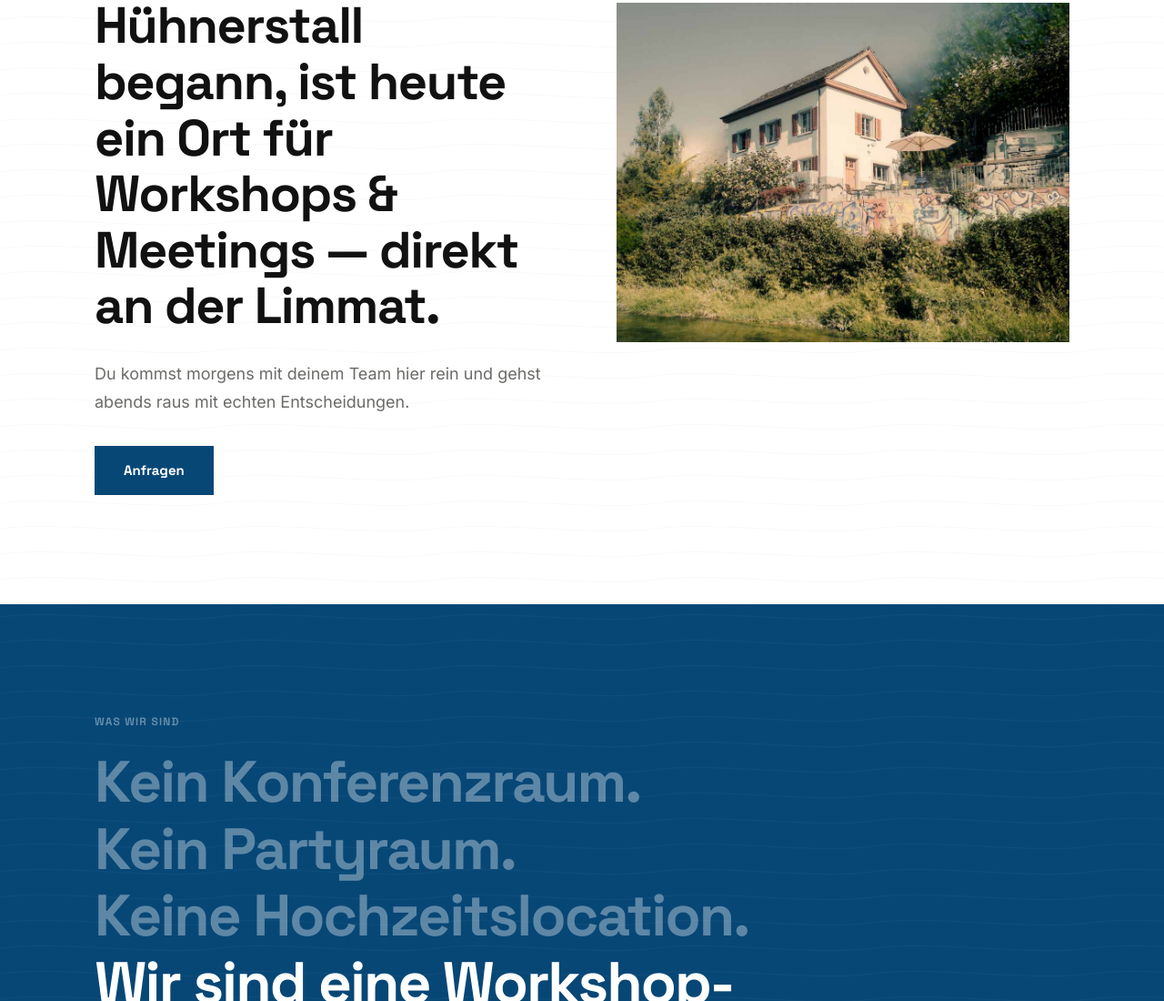
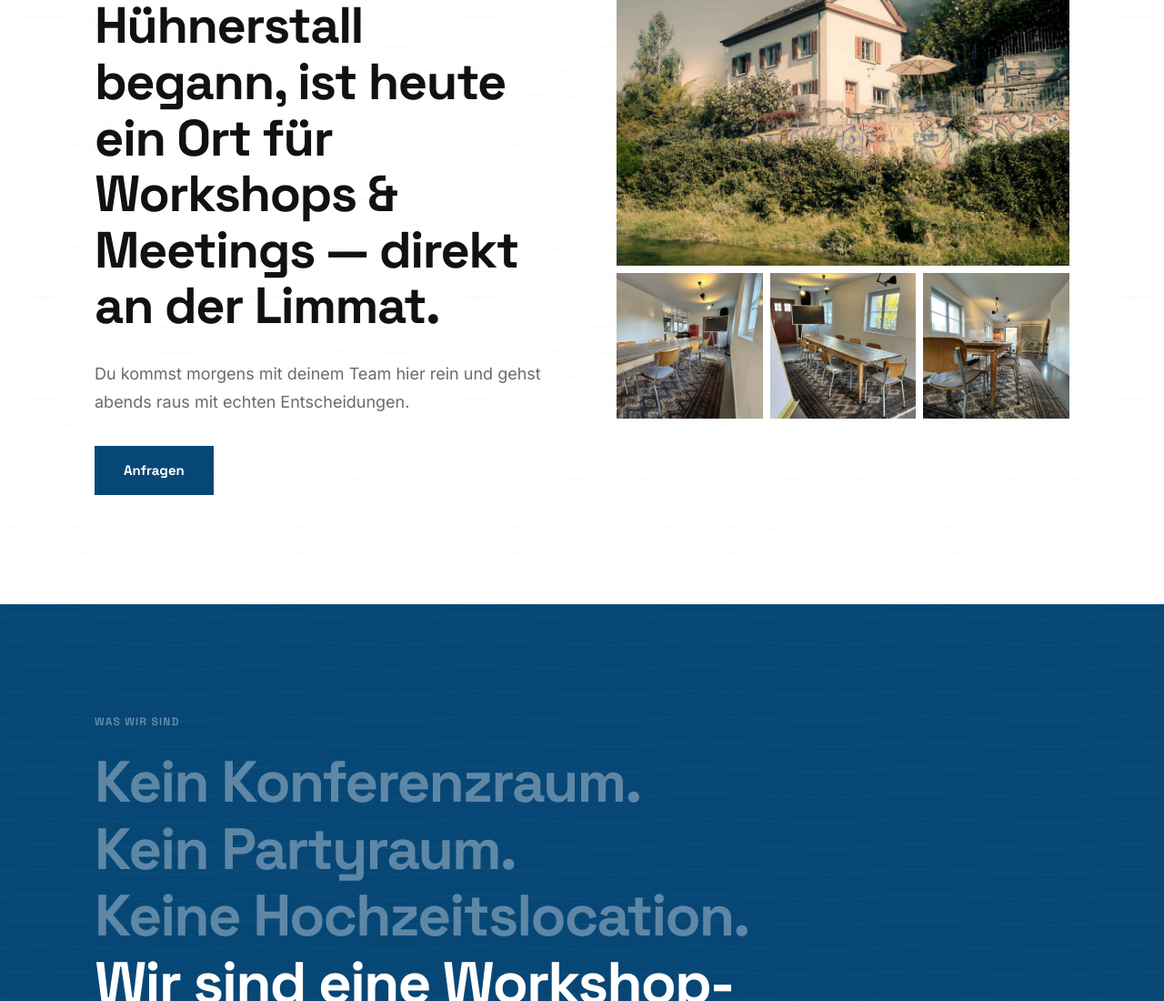
Before and after one commit to freddyhuesser/limmatelier, a plain HTML site: page index.html in a window 1280 px wide. Shown: the part 1085-2185 px from the top of the page at 91% size. Drawn offline with Linux system fonts and the light colour scheme.

Commit message:
Startseite: drei Innenbilder unter dem Hausbild ergänzt
Co-Authored-By: Claude Opus 5.5 <noreply@anthropic.com>
Claude-Session: https://claude.ai/code/session_01G9RqbnuwULz3oWFi8ytLzJ

```diff
--- a/index.html
+++ b/index.html
@@ -245,6 +245,8 @@
     }
     .identity__image { position: relative; }
     .identity__image img { width: 100%; aspect-ratio: 4/3; object-fit: cover; }
+    .identity__thumbs { display: grid; grid-template-columns: repeat(3, 1fr); gap: 8px; margin-top: 8px; }
+    .identity__thumbs img { aspect-ratio: 1/1; }
     @media (max-width: 768px) {
       .identity__layout { grid-template-columns: 1fr; }
       .identity__image { order: -1; }
@@ -859,6 +861,11 @@
       </div>
       <div class="identity__image">
         <img src="images/Limmatelier Kunstbild.jpg" alt="Limmatelier – das Flusshaus von aussen">
+        <div class="identity__thumbs">
+          <img src="images/Limmatelier Raum 1.jpg" alt="Workshopraum mit langem Holztisch, Küche im Hintergrund" loading="lazy">
+          <img src="images/Limmatelier Raum 2.jpg" alt="Langer Holztisch mit Bildschirm und Fenstern zur Limmat" loading="lazy">
+          <img src="images/Limmatelier Raum 3.jpg" alt="Workshopraum mit Holztisch, Teppich und Zürich-Karte an der Wand" loading="lazy">
+        </div>
       </div>
     </div>
   </div>
```
Also changed, not shown: images/Limmatelier Raum 1.jpg (added), images/Limmatelier Raum 2.jpg (added), images/Limmatelier Raum 3.jpg (added).
